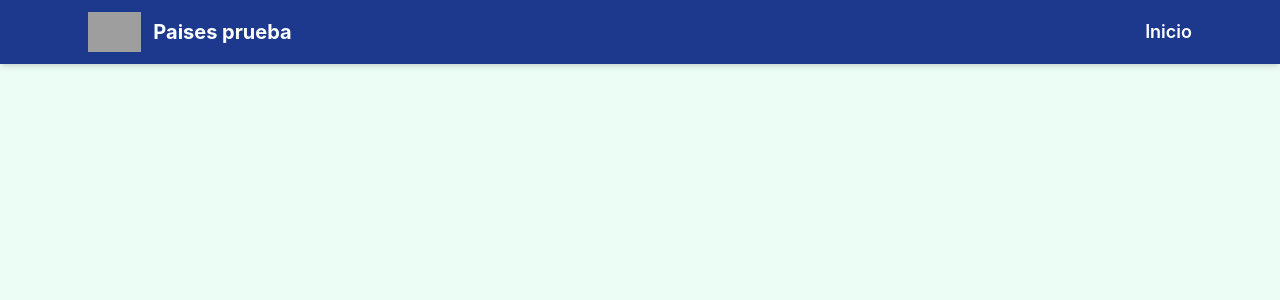
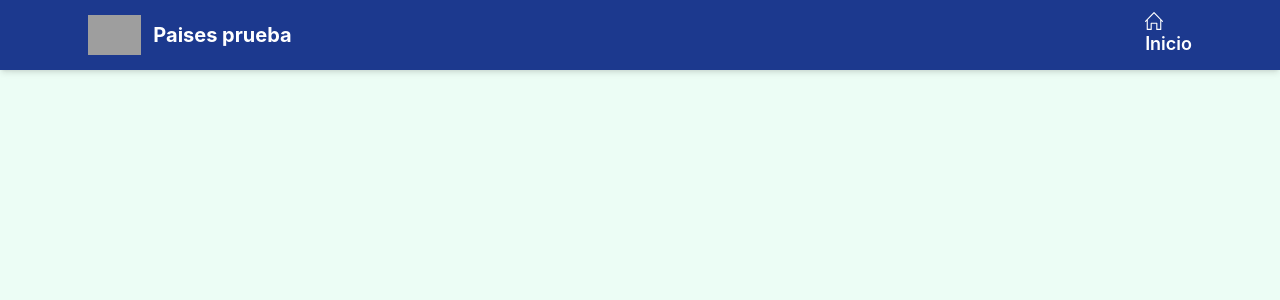
Before and after one commit to Wzarzg/PTecnica, a React (Vite) app: page /1 in a window 1280 px wide. Shown: the top 300 px of the page. Built offline with nearby package versions, Linux system fonts and the light colour scheme; grey boxes are pictures that could not be loaded.

Commit message:
style: :sparkles: Add icons
Add iconss

```diff
--- a/src/sections/Header.jsx
+++ b/src/sections/Header.jsx
@@ -1,4 +1,5 @@
 import { Link, NavLink } from "react-router-dom";
+import { SlHome } from "react-icons/sl";
 
 const Header = () => (
   <header className="fixed top-0 left-0 w-full bg-blue-900 shadow-md ">
@@ -17,7 +18,7 @@ const Header = () => (
 
       <nav>
         <ul className="flex gap-6 text-lg font-semibold">
-            <li><NavLink to="/" className={({isActive})=> isActive?"text-emerald-200":"text-white"}>Inicio</NavLink></li>
+            <li><NavLink to="/" className={({isActive})=> isActive?"text-emerald-200 flex items-center gap-2":"text-white"}><SlHome />Inicio</NavLink></li>
             {/*<li><NavLink to="/extra" className={({isActive})=> isActive?"text-green-500":"text-white hover:text-green-200"}>Extra</NavLink></li>*/}
         </ul>
       </nav>
```
